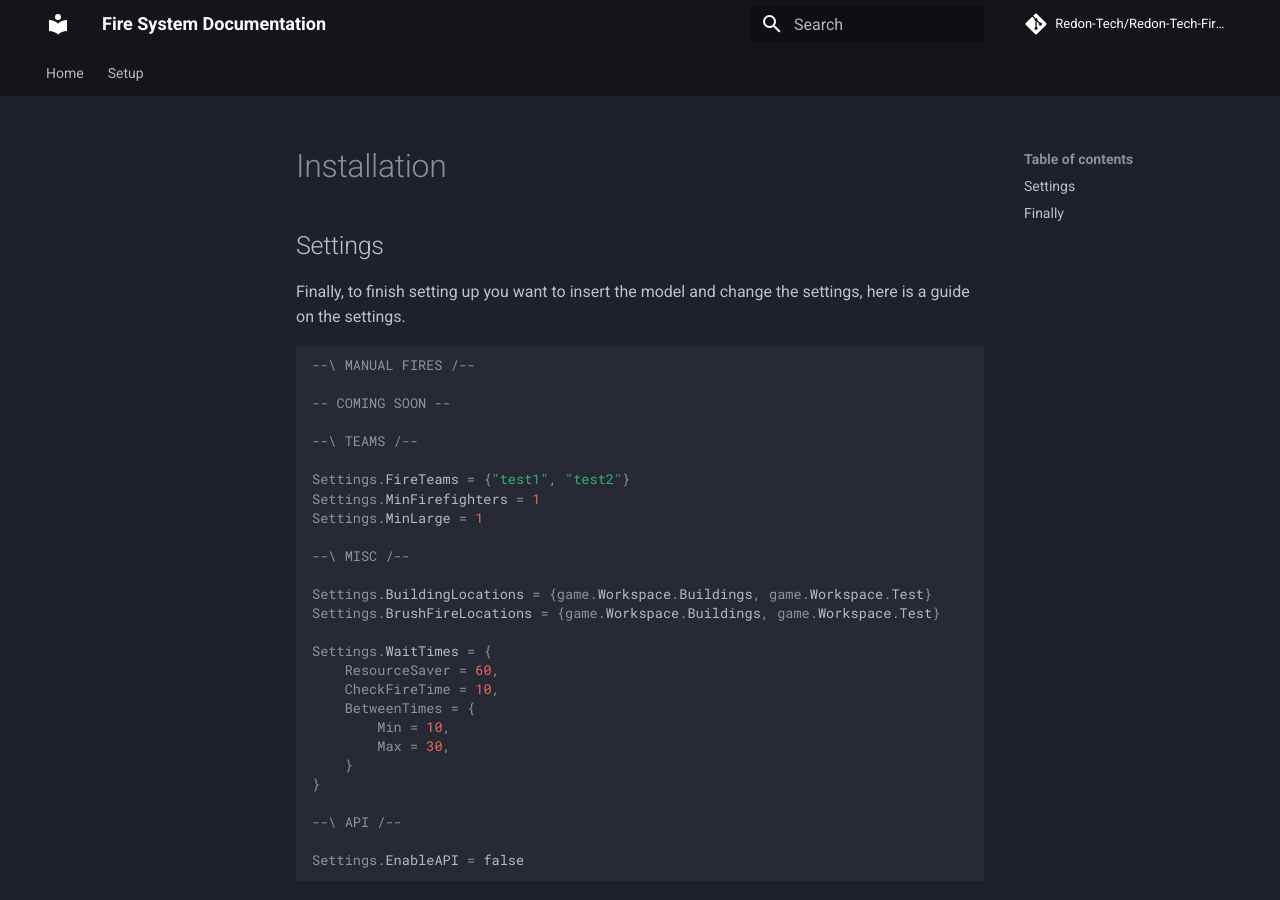
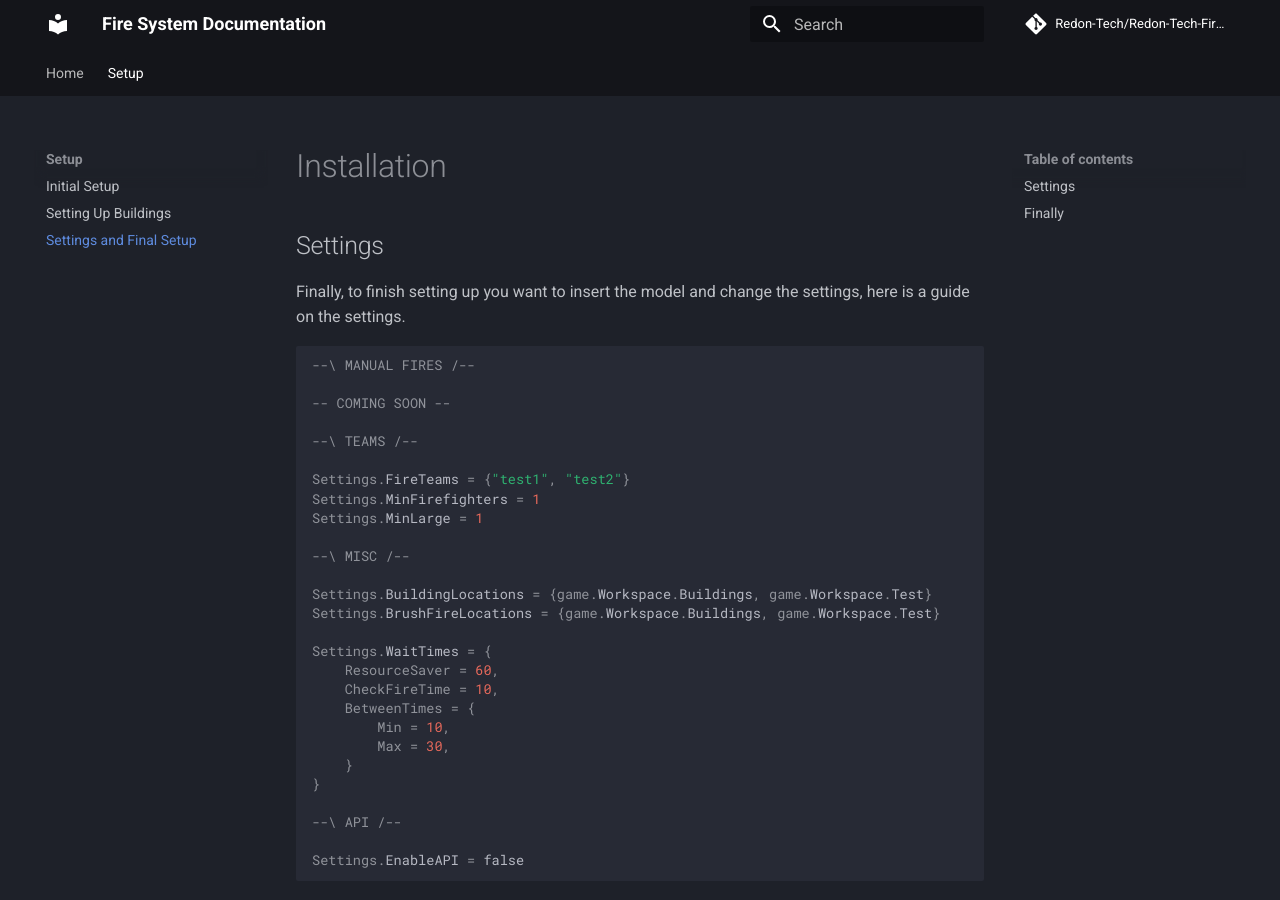
Before and after one commit to Redon-Tech/Fire-System, an MkDocs documentation site: the page built from docs/setup/settings.md, in a window 1280 px wide and 900 px high. Built offline with MkDocs 1.6.1 and Material for MkDocs 9.7.7, drawn with Linux system fonts in a browser that asks for light colours; comment, search, counter and statistics services are not loaded.

Commit message:
Fix navigation

```diff
--- a/mkdocs.yml
+++ b/mkdocs.yml
@@ -8,6 +8,8 @@ nav:
     - Home: index.md
     - Setup:
       - Initial Setup: setup/index.md
+      - Setting Up Buildings: setup/houses.md
+      - Settings and Final Setup: setup/settings.md
 theme:
   features:
     - navigation.instant
```
